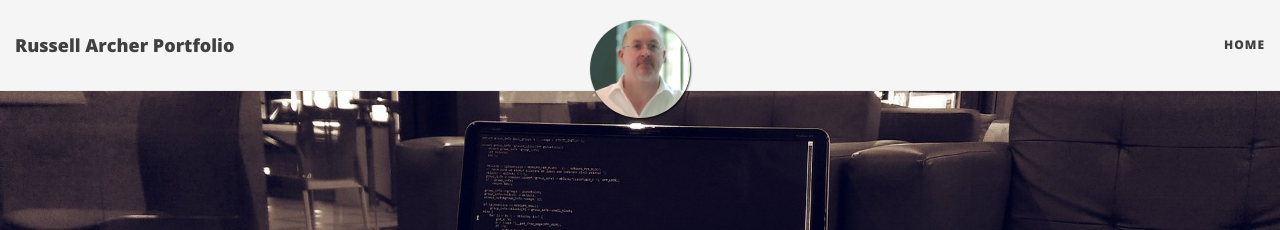
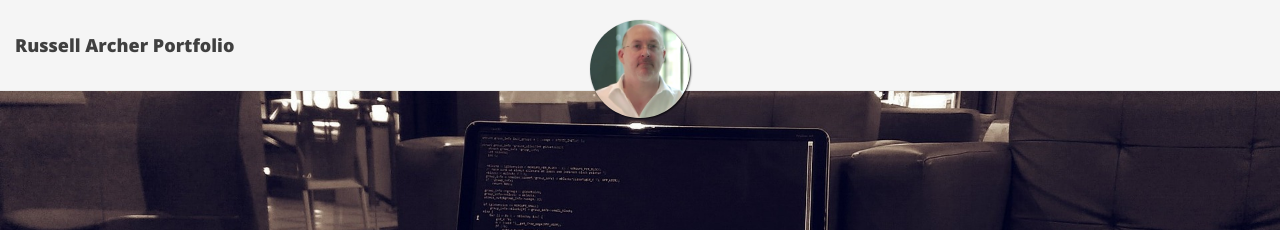
Before and after one commit to russell-archer/russell-archer.github.io, a Jekyll site: the page built from index.md, in a window 1280 px wide and 900 px high. Shown: the top 230 px of the window. Built offline with Jekyll 4.4.1, drawn with Linux system fonts in a browser that asks for light colours; nearby versions of some CDN libraries.

Commit message:
Minor fix to index.md and update to config

```diff
--- a/_config.yml
+++ b/_config.yml
@@ -20,7 +20,6 @@
 
 # List of links in the navigation bar
 navbar-links:
-  Home: "index"
 
 # Image to show in the navigation bar - image must be a square (width = height)
 # Remove this parameter if you don't want an image in the navbar
--- a/index.md
+++ b/index.md
@@ -19,7 +19,7 @@
 * [Email](mailto:russell.archer@mac.com)
 
 ## Current App Store Project
-[BookTag](https://github.com/russell-archer/BookTag)
+[BookTag](https://github.com/russell-archer/BookTag)<br/>
 **Private repo**. Public documentation not yet available.
 
 ## Recent App Store Projects
@@ -36,7 +36,7 @@
 When you really need a ride home.
 
 <p align="center">
-    <img src="./img/retreev-quote-big.png" />
+    <img src="./img/retreev-quote-big.jpg" />
 </p>
 
 ## All Repositories
```
